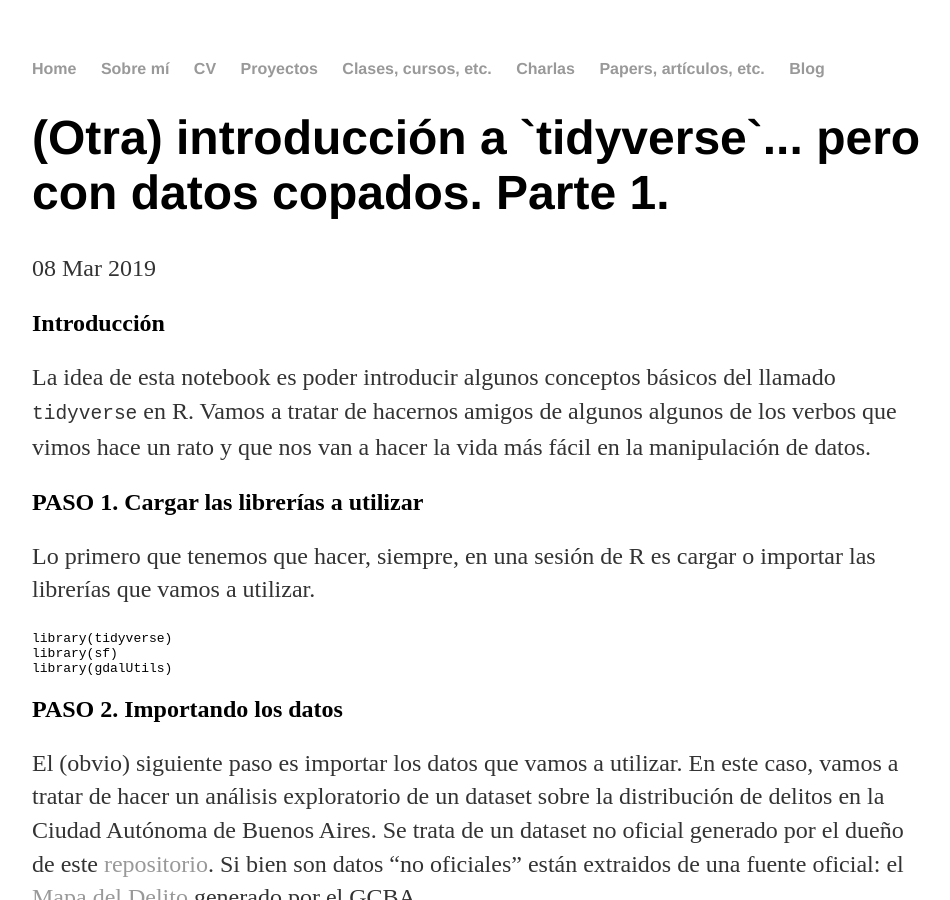
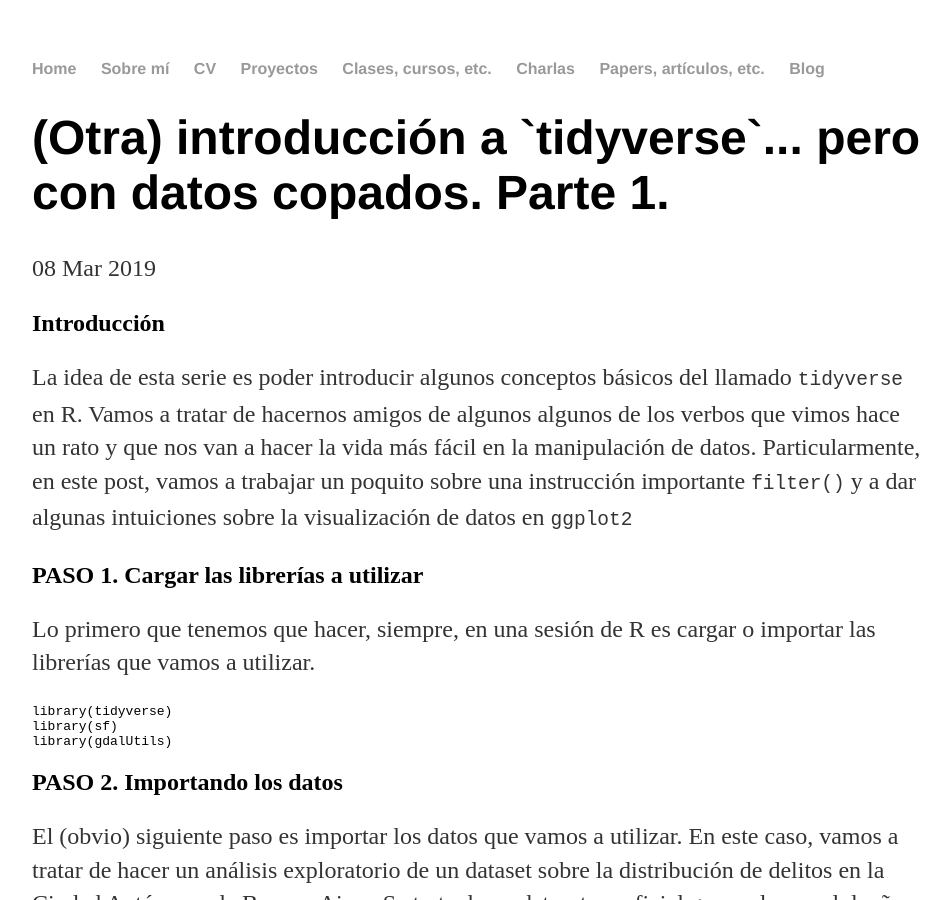
Before and after one commit to gefero/gefero.github.io, a Jekyll site: the page built from _posts/2019-03-08-Intro_tidy.md, in a window 1280 px wide and 900 px high. Shown: the whole window, without its empty margins (160-1110 px from the left). Built offline with Jekyll 4.4.1, drawn with Linux system fonts in a browser that asks for light colours; comment, search, counter and statistics services are not loaded.

Commit message:
Add new post

```diff
--- a/_posts/2019-03-08-Intro_tidy.md
+++ b/_posts/2019-03-08-Intro_tidy.md
@@ -11,10 +11,13 @@ comments: true
 Introducción
 ------------
 
-La idea de esta notebook es poder introducir algunos conceptos básicos
+La idea de esta serie es poder introducir algunos conceptos básicos
 del llamado `tidyverse` en R. Vamos a tratar de hacernos amigos de
 algunos algunos de los verbos que vimos hace un rato y que nos van a
-hacer la vida más fácil en la manipulación de datos.
+hacer la vida más fácil en la manipulación de datos. Particularmente,
+en este post, vamos a trabajar un poquito sobre una instrucción importante
+`filter()` y a dar algunas intuiciones sobre la visualización de datos
+en `ggplot2`
 
 
 PASO 1. Cargar las librerías a utilizar
@@ -164,11 +167,11 @@ medio alargada en el mapa anterior. Esto es porque no le especificamos a
 
 Pasemos, entonces la capa `coord_map('mercator')`
 
-Para más detalles sobre sistemas de coordenadas y referencia pueden
-consultar [Ciencia de Datos para Gente
-Sociable](https://bitsandbricks.github.io/ciencia_de_datos_gente_sociable/)
-de Antonio Vázquez Brust, material (y autor) que dieron una mano grande
-a este curso -además de ser colega y amigo-.
+> Para más detalles sobre sistemas de coordenadas y referencia pueden
+> consultar [Ciencia de Datos para Gente
+> Sociable](https://bitsandbricks.github.io/ciencia_de_datos_gente_sociable/)
+> de Antonio Vázquez Brust, material (y autor) que dieron una mano grande
+> a este curso -además de ser colega y amigo-.
 
 
     ggplot(delitos_limpios) +
```
